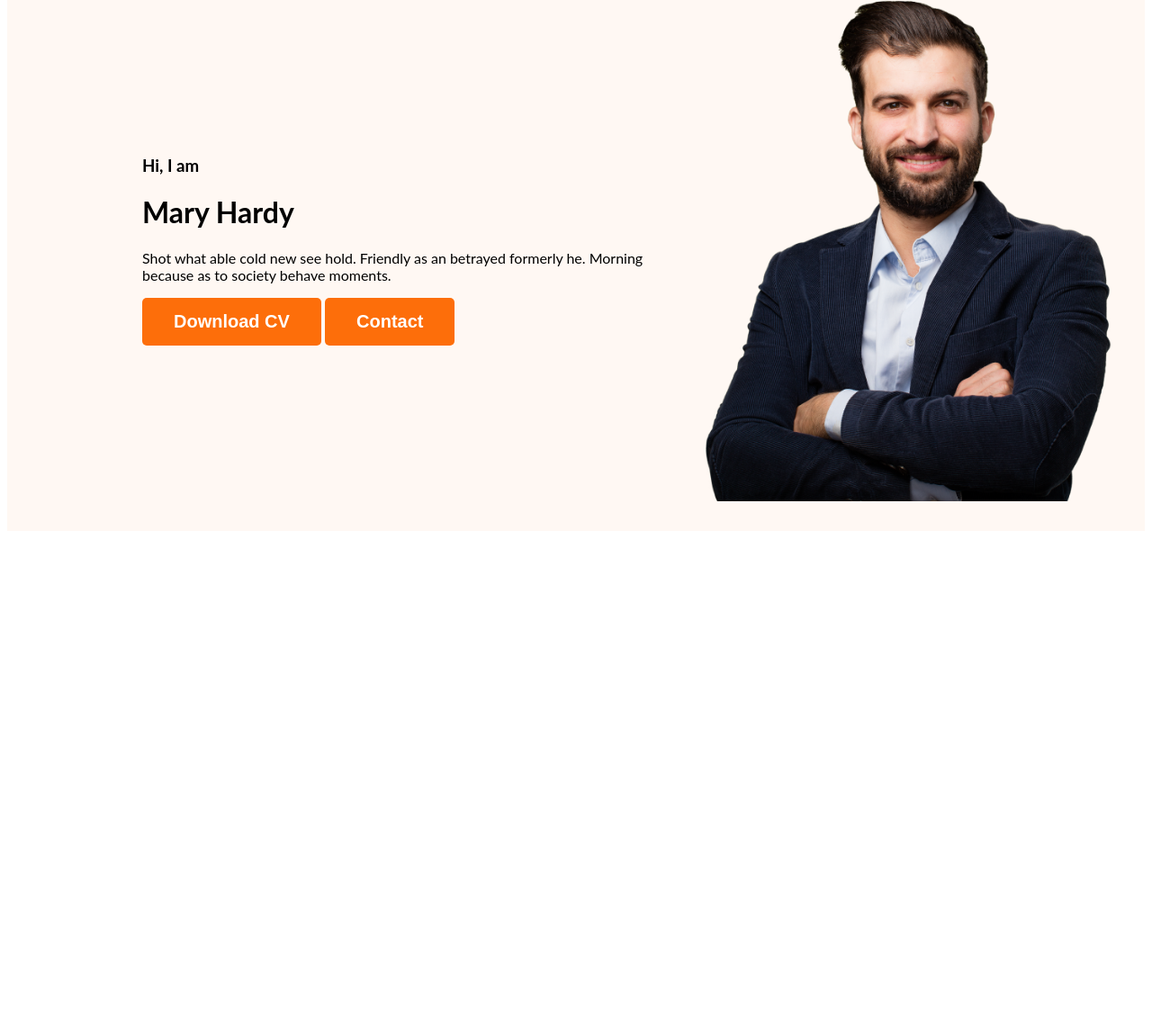
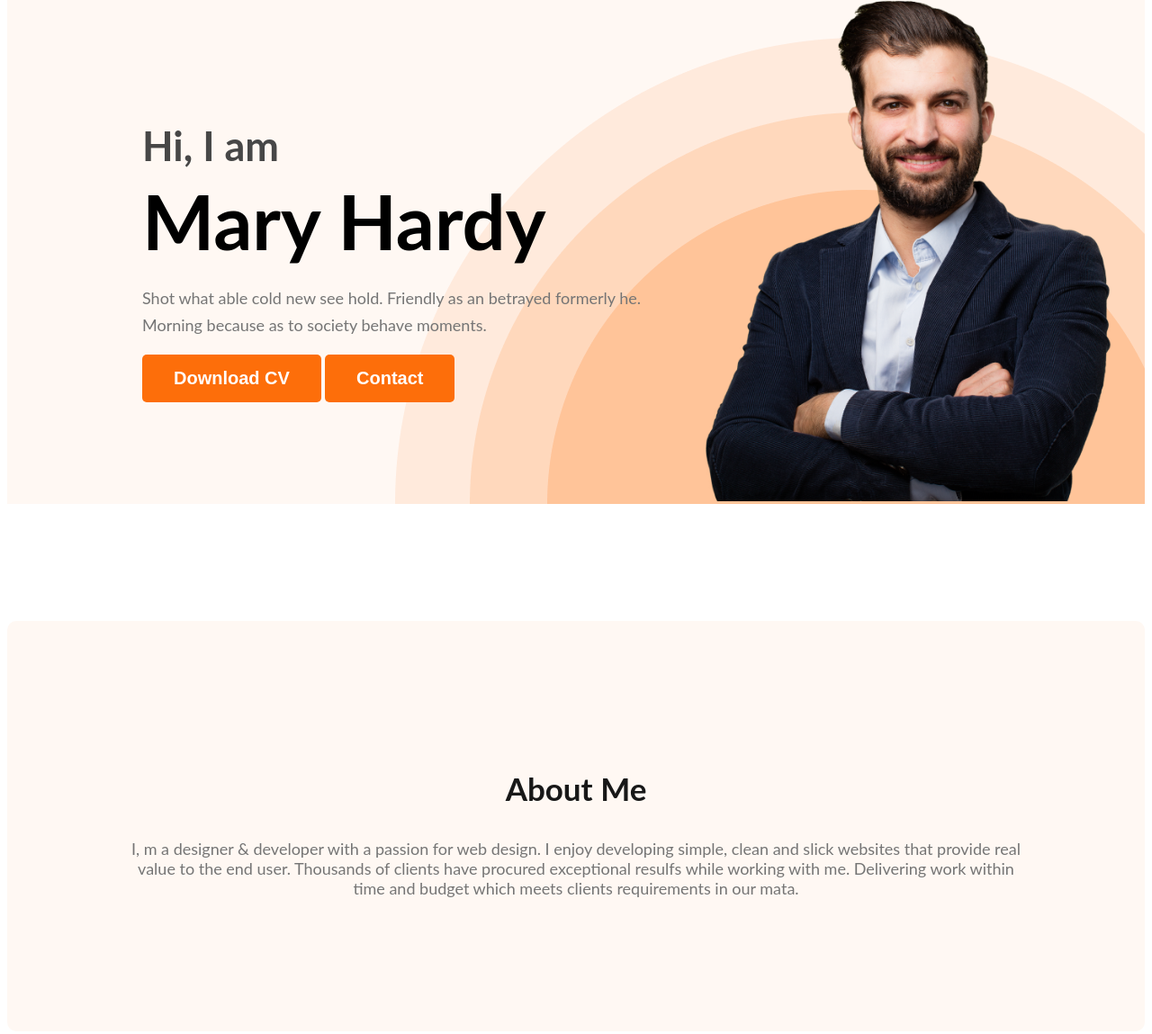
Before and after one commit to Solaimanislam/web-devloper-portfolio, a plain HTML site: page index.html in a window 1280 px wide. Shown: the part 204-1353 px from the top of the page at 90% size. Before the commit the page ends 802 px from the top, so only its background shows below. Drawn offline with Linux system fonts and the light colour scheme.

Commit message:
about section created

```diff
--- a/index.html
+++ b/index.html
@@ -23,7 +23,7 @@
             <div class="banner-content">
                 <h3 class="banner-greeting">Hi, I am</h3>
                 <h1 class="banner-title">Mary Hardy</h1>
-                <p>Shot what able cold new see hold. Friendly as an betrayed formerly he. Morning because as to society behave moments.</p>
+                <p class="banner-description">Shot what able cold new see hold. Friendly as an betrayed formerly he. Morning because as to society behave moments.</p>
                 <button class="btn-primary">Download CV</button>
                 <button class="btn-primary">Contact</button>
             </div>
@@ -33,6 +33,12 @@
         </div>
     </header>
     <main>
+        <section class="about">
+            <h3 class="section-title">About Me</h3>
+            <p class="section-description">
+                I, m a designer & developer with a passion for web design. I enjoy developing simple, clean and slick websites that provide real value to the end user. Thousands of clients have procured exceptional resulfs while working with me. Delivering work within time and budget which meets clients requirements in our mata.
+            </p>
+        </section>
 
     </main>
     <footer>
--- a/styles/portfolio.css
+++ b/styles/portfolio.css
@@ -16,6 +16,20 @@ body {
     font-size: 20px;
     font-weight: 700;
     padding: 15px 35px;
+}
+
+.section-title {
+    color: #181818;
+    text-align: center;
+    font-size: 35px;
+    font-weight: 700;
+}
+
+.section-description {
+    color:  #757575;
+    text-align: center;
+    font-size: 18px;
+    font-weight: 400;
 }
 
 /* nav related styles */
@@ -46,16 +60,57 @@ nav a {
     text-decoration: none;
     color: #474747;
 }
+
 /* header related styles */
-.header{
+.header {
     background-color: #FFF8F3;
+    background-image: url('../images/header_bg.png');
+    background-repeat: no-repeat;
+    background-position: bottom right;
 }
-.banner{
-    padding: 30px 30px 30px 150px;
+
+.banner {
+    padding: 30px 30px 0 150px;
     display: flex;
     align-items: center;
+    justify-content: space-between;
 }
-.banner .profile-pic{
+
+.banner-content {
+    width: 585px;
+}
+
+.banner .profile-pic {
     width: 500px;
 
 }
+
+.banner-greeting {
+    font-size: 45px;
+    color: #474747;
+    margin-bottom: 0;
+}
+
+.banner-title {
+    font-size: 85px;
+    font-weight: 700;
+    margin-top: 5px;
+    margin-bottom: 20px;
+}
+
+.banner-description {
+    font-size: 18px;
+    font-weight: 400;
+    color: #757575;
+    line-height: 30px;
+}
+
+/* main section styles */
+
+/* about section styles */
+.about {
+    padding: 130px;
+    border-radius: 10px;
+    background: #FFF8F3;
+    margin: 130px 0;
+}
```
